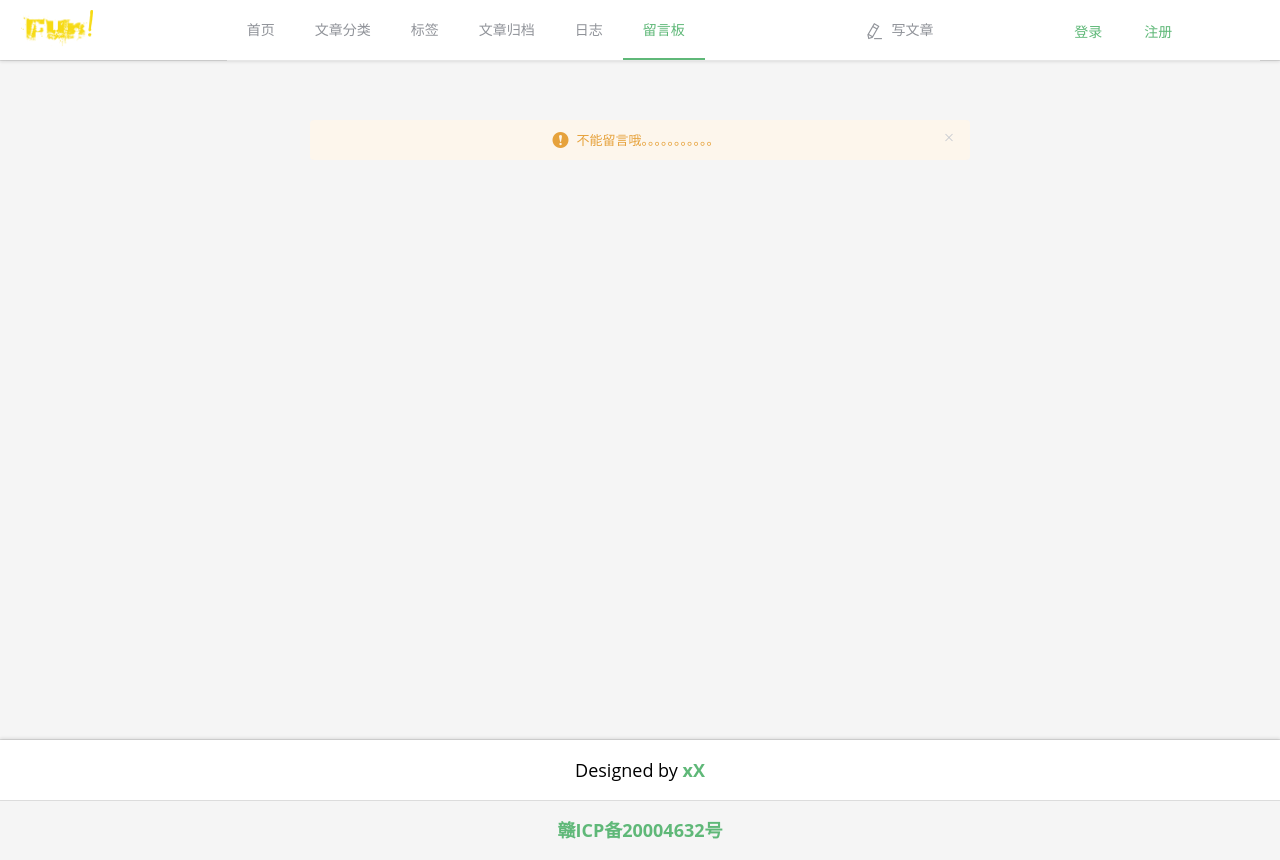
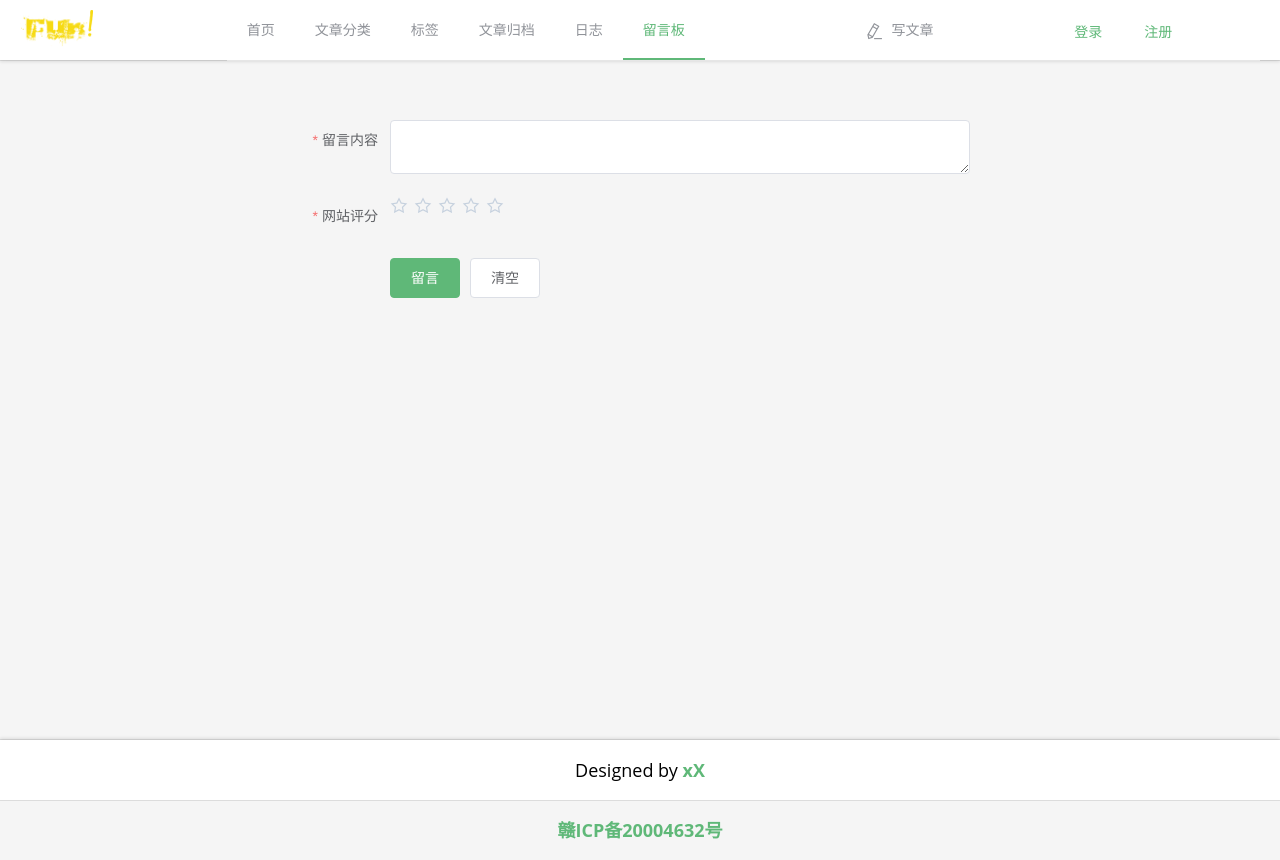
Before and after one commit to qaz965377356/xiaoBlog-web, a Vue app: page /#/messageBoard in a window 1280 px wide. Built offline with nearby package versions, Linux system fonts and the light colour scheme.

Commit message:
1025 留言页面

```diff
--- a/src/request/index.js
+++ b/src/request/index.js
@@ -31,8 +31,8 @@ service.interceptors.response.use(
 
     const res = response.data;
 
-    //0 为成功状态
-    if (res.code !== 0) {
+    //200 为成功状态
+    if (res.code !== 200) {
 
       //90001 Session超时
       if (res.code === 90001) {
--- a/src/views/MessageBoard.vue
+++ b/src/views/MessageBoard.vue
@@ -3,13 +3,19 @@
   <div class="me-message" v-title :data-title="title">
     <el-container class="">
       <el-main class="me-main">
-        <el-alert
-          title="不能留言哦。。。。。。。。。。。"
-          type="warning"
-          center
-          show-icon>
-        </el-alert>
-
+        <el-form ref="form" :rules="rules" :model="form" label-width="80px">
+          <el-form-item label="留言内容" prop="desc">
+            <el-input type="textarea" v-model="form.desc"></el-input>
+          </el-form-item>
+          <el-form-item label="网站评分" prop="stars">
+            <!-- 评分 -->
+            <el-rate v-model="form.stars"></el-rate>
+          </el-form-item>
+          <el-form-item>
+            <el-button type="primary" @click="onSubmit('form')">留言</el-button>
+            <el-button @click="cleanForm">清空</el-button>
+          </el-form-item>
+        </el-form>
       </el-main>
     </el-container>
   </div>
@@ -20,6 +26,38 @@
     name: 'MessageBoard',
     data() {
       return {
+        form:{
+          desc:"",
+          stars:null
+        },
+        rules:{
+          desc:[
+            { required: true, message: '请输入留言内容', trigger: 'blur' },
+            { min: 5, max: 200, message: '长度在 5 到 200 个字符', trigger: 'blur' }
+          ],
+          stars:[
+            { required: true, message: '请选择星级', trigger: 'change' }
+          ]
+        }
+
+      }
+    },
+    methods:{
+      onSubmit(formName){
+        this.$refs[formName].validate((valid) => {
+          if (valid) {
+            alert('submit!');
+            console.log(this.form);
+          } else {
+            console.log('error submit!!');
+            return false;
+          }
+        });
+
+      },
+      cleanForm(){
+        this.form.desc = "";
+        this.form.stars = null;
       }
     },
     computed: {
```
